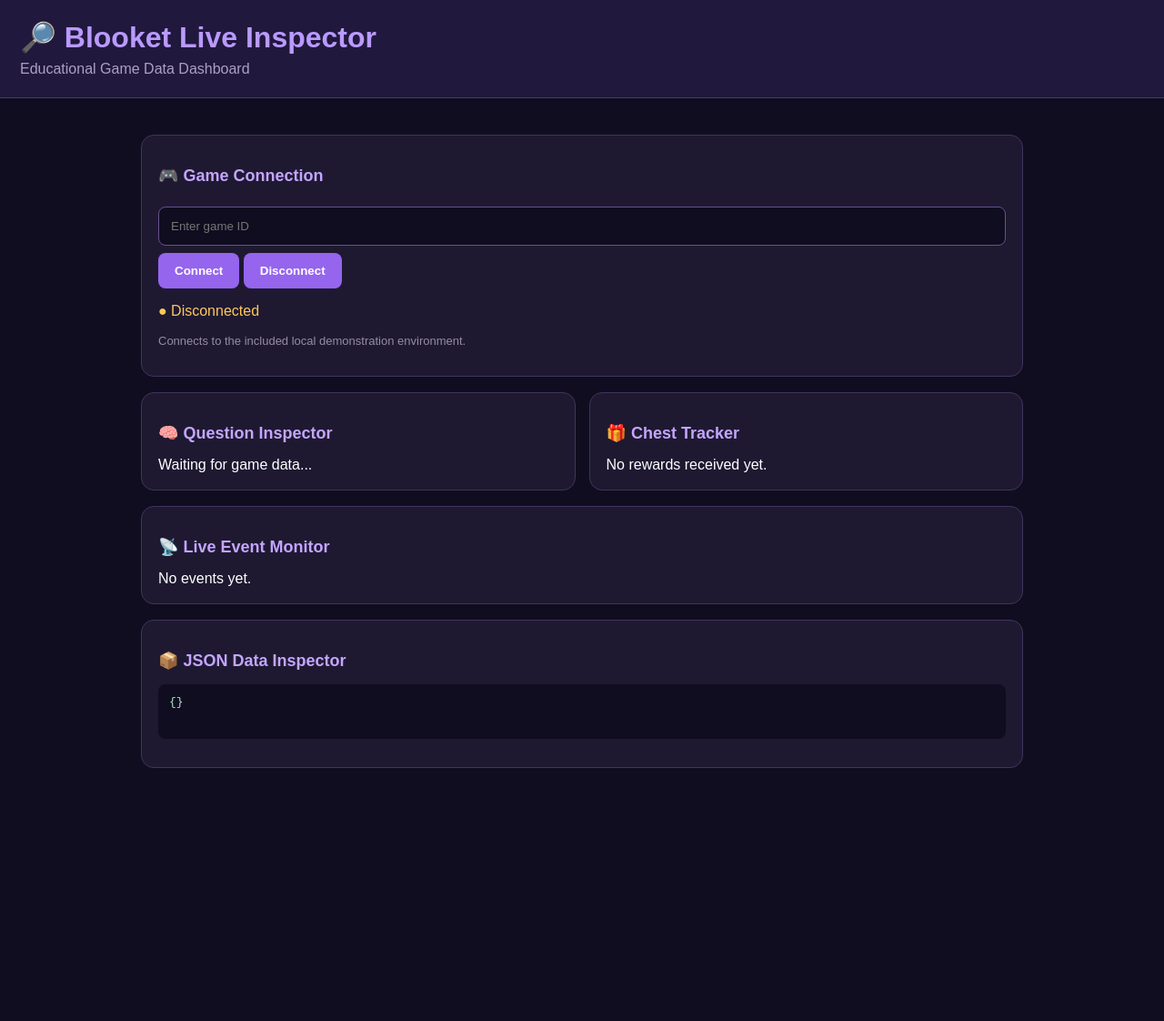
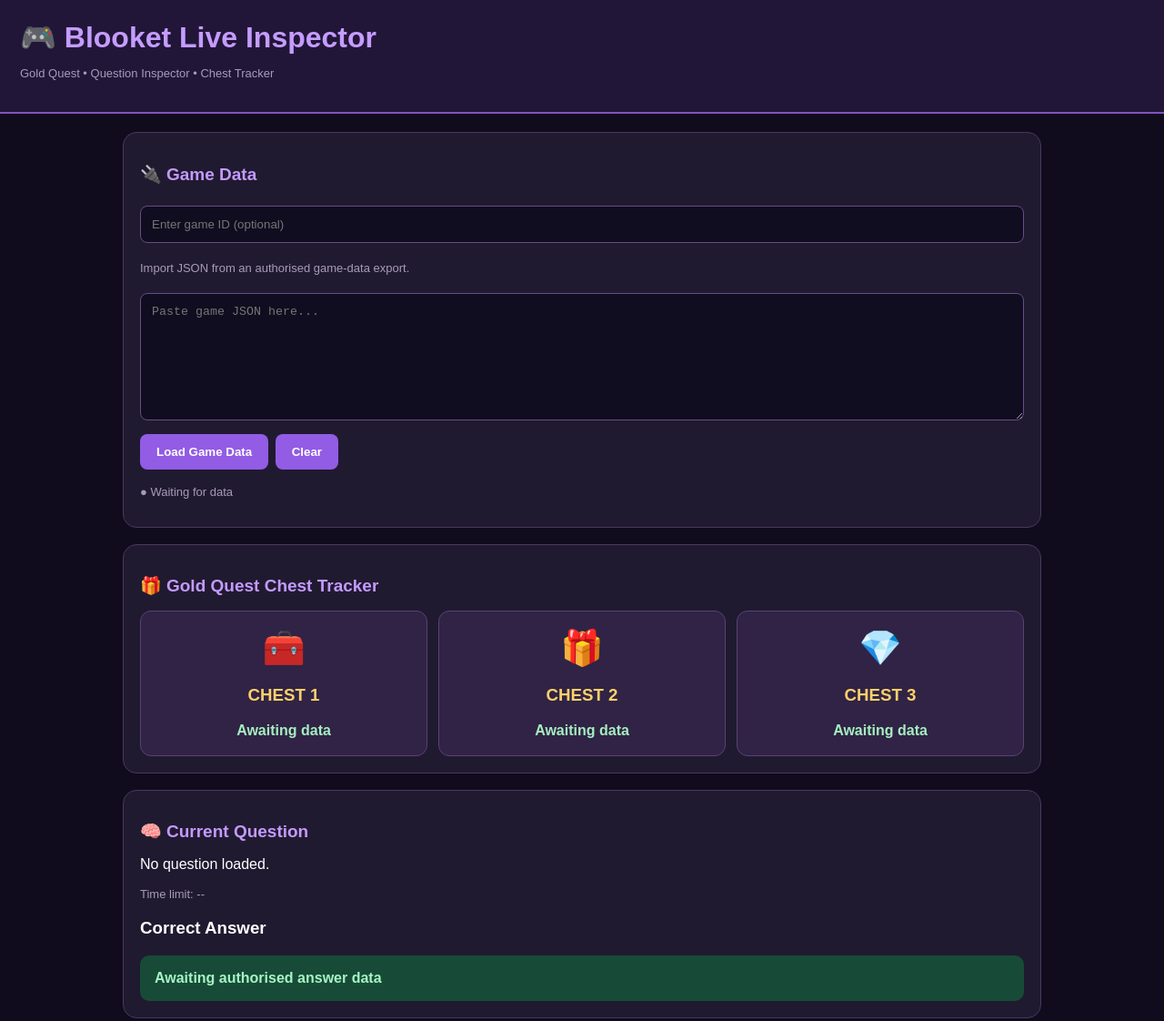
Before and after one commit to Ducks-UK/Blooket-Client-V7, a plain HTML site: page index.html in a window 1280 px wide. Shown: the top 1122 px of the page at 91% size. Before the commit the page ends 901 px from the top, so only its background shows below. Drawn offline with Linux system fonts and the light colour scheme.

Commit message:
Update index.html

```diff
--- a/index.html
+++ b/index.html
@@ -7,188 +7,335 @@
 <title>Blooket Live Inspector</title>
 <style>
 * { box-sizing:border-box; }
+
 body {
   margin:0;
-  background:#100d20;
+  background:#100c1d;
   color:#fff;
   font-family:Arial,sans-serif;
 }
+
 header {
   padding:22px;
-  background:#21183d;
-  border-bottom:1px solid #48366c;
+  background:#211638;
+  border-bottom:2px solid #8054bd;
 }
-h1 { margin:0; color:#b99aff; }
-.subtitle { color:#aaa0c5; margin-top:7px; }
-main {
-  max-width:1000px;
-  margin:25px auto;
-  padding:15px;
+
+h1 { color:#c59cff; margin:0; }
+main { max-width:1050px; margin:auto; padding:20px; }
+
+.panel {
+  background:#201a30;
+  border:1px solid #49385f;
+  border-radius:15px;
+  padding:18px;
+  margin-bottom:18px;
 }
-.panel {
-  background:#1e1931;
-  border:1px solid #40345c;
-  border-radius:14px;
-  padding:18px;
-  margin-bottom:17px;
+
+h2 { color:#c49aff; font-size:19px; }
+
+input,textarea {
+  width:100%;
+  background:#110d20;
+  color:white;
+  padding:12px;
+  border:1px solid #654c88;
+  border-radius:8px;
+  margin:7px 0;
 }
-h2 { color:#c4a5ff; font-size:18px; }
-input {
-  width:100%;
-  padding:13px;
-  background:#100d20;
+
+textarea { min-height:140px; font-family:monospace; }
+
+button {
+  background:#925ce4;
   color:white;
-  border:1px solid #66518e;
+  border:0;
+  padding:12px 18px;
   border-radius:8px;
-  margin:8px 0;
+  cursor:pointer;
+  font-weight:bold;
+  margin:4px 3px 4px 0;
 }
-button {
-  padding:12px 18px;
-  border:0;
-  border-radius:8px;
-  background:#9565ee;
-  color:white;
-  font-weight:bold;
-  cursor:pointer;
-}
-button:hover { background:#aa83ff; }
-.status { color:#ffc85a; }
+
+button:hover { background:#ae80ff; }
+
 .grid {
   display:grid;
-  grid-template-columns:repeat(auto-fit,minmax(220px,1fr));
-  gap:15px;
+  grid-template-columns:repeat(3,1fr);
+  gap:12px;
 }
+
+.chest {
+  background:#302345;
+  padding:18px 8px;
+  border-radius:12px;
+  text-align:center;
+  border:1px solid #594274;
+}
+
+.chest .emoji { font-size:38px; }
+.chest h3 { color:#ffd16b; }
+
+.reward {
+  color:#a6efc0;
+  font-weight:bold;
+  overflow-wrap:anywhere;
+}
+
+.answer {
+  background:#174b38;
+  padding:16px;
+  border-radius:10px;
+  color:#a6f5c3;
+  font-weight:bold;
+  overflow-wrap:anywhere;
+}
+
+.muted { color:#a69bb8; font-size:13px; }
+
+.event {
+  padding:10px 0;
+  border-bottom:1px solid #49385f;
+  overflow-wrap:anywhere;
+}
+
 pre {
+  background:#110d20;
+  padding:14px;
+  border-radius:9px;
+  overflow:auto;
+  color:#a5e9bd;
   white-space:pre-wrap;
   overflow-wrap:anywhere;
-  color:#a9e8c4;
-  background:#100d20;
-  padding:12px;
-  border-radius:8px;
-  min-height:60px;
 }
-.event {
-  border-bottom:1px solid #40345c;
-  padding:9px 0;
-  color:#c8bddf;
+
+@media(max-width:500px) {
+  .grid { grid-template-columns:1fr; }
 }
-.muted { color:#958ba9; font-size:13px; }
 </style>
 </head>
+
 <body>
 
 <header>
-  <h1>🔎 Blooket Live Inspector</h1>
-  <div class="subtitle">Educational Game Data Dashboard</div>
+  <h1>🎮 Blooket Live Inspector</h1>
+  <p class="muted">Gold Quest • Question Inspector • Chest Tracker</p>
 </header>
 
 <main>
 
 <section class="panel">
-  <h2>🎮 Game Connection</h2>
-  <input id="gameId" placeholder="Enter game ID">
-  <button onclick="connect()">Connect</button>
-  <button onclick="disconnect()">Disconnect</button>
-  <p class="status" id="status">● Disconnected</p>
-  <p class="muted">Connects to the included local demonstration environment.</p>
-</section>
-
-<div class="grid">
-  <section class="panel">
-    <h2>🧠 Question Inspector</h2>
-    <div id="question">Waiting for game data...</div>
-    <div id="answer" class="muted"></div>
-  </section>
-
-  <section class="panel">
-    <h2>🎁 Chest Tracker</h2>
-    <div id="chests">No rewards received yet.</div>
-  </section>
-</div>
-
-<section class="panel">
-  <h2>📡 Live Event Monitor</h2>
-  <div id="events">No events yet.</div>
+  <h2>🔌 Game Data</h2>
+  <input id="gameId" placeholder="Enter game ID (optional)">
+  <p class="muted">
+    Import JSON from an authorised game-data export.
+  </p>
+  <textarea id="dataInput"
+    placeholder='Paste game JSON here...'></textarea>
+  <button onclick="loadGame()">Load Game Data</button>
+  <button onclick="clearGame()">Clear</button>
+  <p id="status" class="muted">● Waiting for data</p>
 </section>
 
 <section class="panel">
-  <h2>📦 JSON Data Inspector</h2>
-  <pre id="json">{}</pre>
+  <h2>🎁 Gold Quest Chest Tracker</h2>
+  <div class="grid">
+    <div class="chest">
+      <div class="emoji">🧰</div>
+      <h3>CHEST 1</h3>
+      <div class="reward" id="chest1">Awaiting data</div>
+    </div>
+
+    <div class="chest">
+      <div class="emoji">🎁</div>
+      <h3>CHEST 2</h3>
+      <div class="reward" id="chest2">Awaiting data</div>
+    </div>
+
+    <div class="chest">
+      <div class="emoji">💎</div>
+      <h3>CHEST 3</h3>
+      <div class="reward" id="chest3">Awaiting data</div>
+    </div>
+  </div>
+</section>
+
+<section class="panel">
+  <h2>🧠 Current Question</h2>
+  <p id="question">No question loaded.</p>
+  <p class="muted" id="timeLimit">Time limit: --</p>
+  <h3>Correct Answer</h3>
+  <div class="answer" id="correctAnswer">
+    Awaiting authorised answer data
+  </div>
+</section>
+
+<section class="panel">
+  <h2>📚 All Questions</h2>
+  <input id="search" placeholder="Search questions..."
+    oninput="renderQuestions()">
+  <div id="questions">No questions loaded.</div>
+</section>
+
+<section class="panel">
+  <h2>📡 Event Monitor</h2>
+  <div id="events">Waiting for events...</div>
+</section>
+
+<section class="panel">
+  <h2>📦 Raw Game Data</h2>
+  <pre id="raw">{}</pre>
 </section>
 
 </main>
 
 <script>
-let socket = null;
+let gameData = null;
 
 function log(message) {
+  const event = document.createElement("div");
+  event.className = "event";
+  event.textContent =
+    new Date().toLocaleTimeString() + " — " + message;
+
   const events = document.getElementById("events");
-  const item = document.createElement("div");
-  item.className = "event";
-  item.textContent =
-    new Date().toLocaleTimeString() + " — " + message;
-  events.prepend(item);
+  if (events.textContent === "Waiting for events...") {
+    events.textContent = "";
+  }
+  events.prepend(event);
 }
 
-function connect() {
-  const id = document.getElementById("gameId").value.trim();
+function showChest(index, value) {
+  const element = document.getElementById("chest" + index);
+  element.textContent = value ?? "Not available";
+}
 
-  if (!id) {
-    alert("Please enter a game ID.");
+function loadGame() {
+  try {
+    const input = document.getElementById("dataInput").value;
+    const parsed = JSON.parse(input);
+
+    if (!parsed || typeof parsed !== "object" ||
+        Array.isArray(parsed)) {
+      throw new Error("Expected a JSON object");
+    }
+
+    gameData = parsed;
+
+    document.getElementById("status").textContent =
+      "● Data loaded successfully";
+
+    document.getElementById("raw").textContent =
+      JSON.stringify(gameData, null, 2);
+
+    const chests = Array.isArray(gameData.chests)
+      ? gameData.chests : [];
+
+    [1,2,3].forEach((number) => {
+      const chest = chests[number - 1];
+
+      showChest(
+        number,
+        chest?.revealed && chest.reward != null
+          ? chest.reward
+          : "Not available in imported data"
+      );
+    });
+
+    const questions = Array.isArray(gameData.questions)
+      ? gameData.questions : [];
+
+    const current = Number.isInteger(gameData.currentQuestion)
+      ? questions[gameData.currentQuestion] : questions[0];
+
+    if (current) {
+      document.getElementById("question").textContent =
+        current.question || "Unnamed question";
+
+      document.getElementById("timeLimit").textContent =
+        "Time limit: " + (current.timeLimit ?? "--") + " seconds";
+
+      document.getElementById("correctAnswer").textContent =
+        Array.isArray(current.correctAnswers)
+          ? current.correctAnswers.join(", ")
+          : "Answer not available";
+    } else {
+      document.getElementById("question").textContent =
+        "No question data available";
+
+      document.getElementById("correctAnswer").textContent =
+        "No answer data available";
+    }
+
+    renderQuestions();
+    log("Game data imported");
+    log(questions.length + " questions found");
+    log(chests.length + " chest records found");
+
+  } catch(error) {
+    document.getElementById("status").textContent =
+      "Error: " + error.message;
+    log("Import failed: " + error.message);
+  }
+}
+
+function renderQuestions() {
+  const container = document.getElementById("questions");
+  container.replaceChildren();
+
+  if (!gameData || !Array.isArray(gameData.questions)) {
+    container.textContent = "No questions loaded.";
     return;
   }
 
-  disconnect();
+  const search = document.getElementById("search")
+    .value.toLowerCase();
+
+  gameData.questions.forEach((q,index) => {
+    if (!(q.question || "").toLowerCase().includes(search)) {
+      return;
+    }
+
+    const div = document.createElement("div");
+    div.className = "event";
+
+    const title = document.createElement("strong");
+    title.textContent = (index + 1) + ". " + q.question;
+
+    const answer = document.createElement("p");
+    answer.className = "reward";
+    answer.textContent = "Correct answer: " +
+      (Array.isArray(q.correctAnswers)
+        ? q.correctAnswers.join(", ")
+        : "Not available");
+
+    div.append(title,answer);
+    container.append(div);
+  });
+}
+
+function clearGame() {
+  gameData = null;
+  document.getElementById("dataInput").value = "";
+  document.getElementById("raw").textContent = "{}";
+  document.getElementById("question").textContent =
+    "No question loaded.";
+  document.getElementById("correctAnswer").textContent =
+    "Awaiting authorised answer data";
+  document.getElementById("timeLimit").textContent =
+    "Time limit: --";
+
+  [1,2,3].forEach(n => showChest(n,"Awaiting data"));
+
+  document.getElementById("questions").textContent =
+    "No questions loaded.";
 
   document.getElementById("status").textContent =
-    "● Demo session connected";
+    "● Waiting for data";
 
-  log("Started local demonstration session: " + id);
+  log("Dashboard cleared");
+}
+</script>
 
-  const demoData = {
-    gameId: id,
-    mode: "Educational demo",
-    connected: true,
-    question: {
-      text: "What is 5 × 5?",
-      options: ["10", "20", "25", "30"],
-      correctAnswer: "25"
-    },
-    chests: [
-      { name: "Chest 1", reward: "50 coins", revealed: true },
-      { name: "Chest 2", reward: null, revealed: false }
-    ]
-  };
-
-  document.getElementById("question").textContent =
-    demoData.question.text;
-
-  document.getElementById("answer").textContent =
-    "Demo answer: " + demoData.question.correctAnswer;
-
-  document.getElementById("chests").textContent =
-    demoData.chests.map(chest =>
-      chest.name + ": " +
-      (chest.revealed ? chest.reward : "Not revealed")
-    ).join("\n");
-
-  document.getElementById("json").textContent =
-    JSON.stringify(demoData, null, 2);
-
-  log("Loaded demonstration question");
-  log("Loaded chest reward data");
-}
-
-function disconnect() {
-  if (socket) {
-    socket.close();
-    socket = null;
-  }
-
-  document.getElementById("status").textContent =
-    "● Disconnected";
-}
-
-</script>
 </body>
 </html>
```
